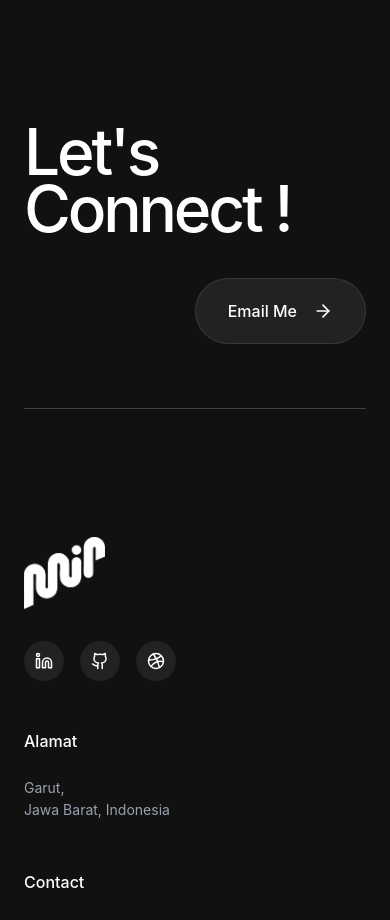
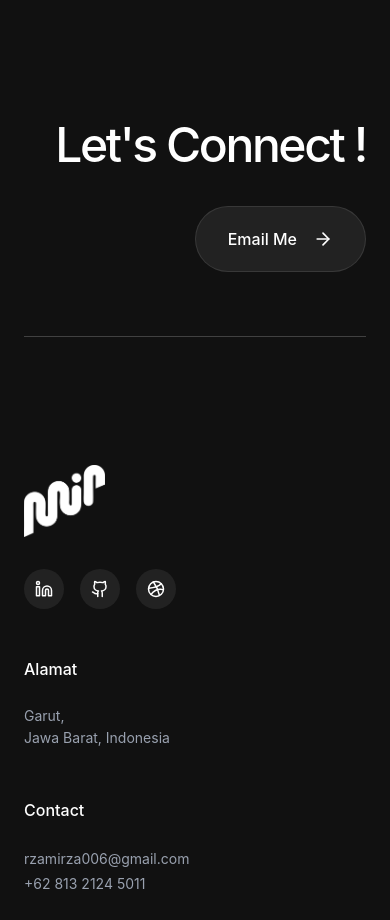
Before and after one commit to mirzajebret/latest-portfolio, a React (Vite) app: page / in a window 390 px wide. Shown: the part 7840-8760 px from the top of the page. Built offline with nearby package versions, Linux system fonts and the light colour scheme.

Commit message:
tambah dokumen cv

```diff
--- a/src/components/Footer.jsx
+++ b/src/components/Footer.jsx
@@ -8,7 +8,7 @@ const Footer = ({ scrollTo }) => {
 
                 {/* CTA Section */}
                 <div className="flex flex-col md:flex-row justify-between items-end gap-10 mb-32 pb-16 border-b border-white/20">
-                    <h2 className="text-[4rem] sm:text-[6rem] md:text-[8vw] font-medium leading-[0.9] tracking-tighter">
+                    <h2 className="text-[3rem] sm:text-[6rem] md:text-[8vw] font-medium leading-[0.9] tracking-tighter">
                         Let's Connect !
                     </h2>
                     <a
```
